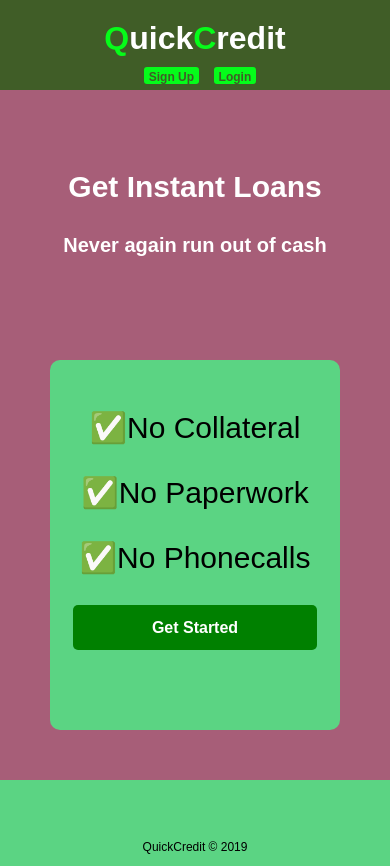
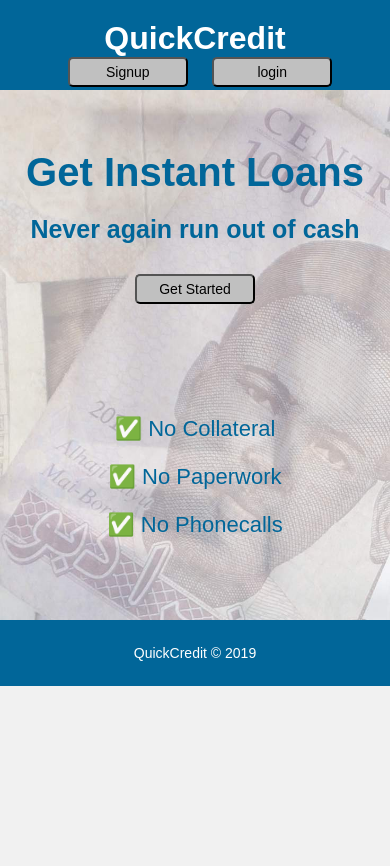
Before and after one commit to muheebolakunle/Quick_credit, a website: page UI/index.html in a window 390 px wide. After the commit the page ends 844 px from the top, so only its background shows below. Drawn offline with Linux system fonts and the light colour scheme.

Commit message:
feat(UI): design a responsive landing page
-create html file
-add style to page
-ensure that page is responsive

[Finishes #165998157]

```diff
--- a/UI/index.html
+++ b/UI/index.html
@@ -12,12 +12,12 @@
         <header>
             <div class="container">
                 <div id="branding">
-                    <h1><span class="highlight">Q</span>uick<span class="highlight">C</span>redit</h1>
+                    <h1>QuickCredit</h1>
                 </div>
                 <nav>
                     <ul>
-                        <li class="highlight"><a href="signup.html">Sign up</a></li>
-                        <li class="highlight"><a href="login.html">login</a></li>
+                        <li class="highlight"><a href="signup.html"><button id="get-started" type="submit" class="" >Signup</button></a></li>
+                        <li class="highlight"><a href="login.html"><button id="get-started" type="submit" class="" >login</button></a></li>
                     </ul>
                 </nav>
             </div>
@@ -28,13 +28,14 @@
             <div id="body-header">
                 <h3 >Get instant loans </h3>
                 <h4>Never again run out of cash</h4>
+                <a href="signup.html"><button id="get-started" type="submit" class="" >Get Started</button></a>
+
             </div>
 
             <div id="body">
-                <p>&#9989;No Collateral</p>
-                <p>&#9989;No Paperwork</p>
-                <p>&#9989;No Phonecalls</p>
-                <a href="signup.html"><button id="get-started" type="submit" class="button" >Get Started</button></a>
+                <p>&#9989; No Collateral</p>
+                <p>&#9989; No Paperwork</p>
+                <p>&#9989; No Phonecalls</p>
             </div>
         </main>
             <footer class="footer">
--- a/UI/style.css
+++ b/UI/style.css
@@ -1,7 +1,7 @@
-body{
+body,html{
     margin: 0;
     padding: 0;
-    background: #5bd483;
+    background: #f1f1f1;
     font-family: Arial, Helvetica, sans-serif;
 }
 
@@ -31,7 +31,7 @@ h2,h3{
 }
 
 button:hover {
- background: #05ff1afa;
+ background: #A9A9A9;
  box-shadow: 0 12px 16px 0 rgba(0, 0, 0, 0.24),
    0 17px 50px 0 rgba(0, 0, 0, 0.19);
 }
@@ -56,9 +56,10 @@ input:focus {
 header{
     margin: 0;
     padding-top: 20px;
-    background: #405d27;
+    background: #016699;
     color: #ffffff;
     min-height: 60px;
+    width: 100%
 }
 
 header #branding{
@@ -71,17 +72,12 @@ header #branding h1{
 
 header nav{
     float: right;
-    margin-top: 10px;
 }
 
 header li{
     display: inline;
     padding: 5px 20px 5px 20px;
-    background: #05ff1afa;
-    border-radius: 3px;
     margin-left: 10px;
-
-
 }
 
 header a{
@@ -183,13 +179,15 @@ header a:hover{
  /* FOOTER */
  .footer {
     text-align: center;
+    background: #016699;
   }
 
   .footer p {
-    margin-top: 40px;
-    padding: 20px 0 0 0;
-    font-size: 12px;
-    color: #000;
+    /* margin-top: 40px; */
+    padding: 25px 0 25px 0;
+    font-size: 14px;
+    color: white;
+    margin: 0
   }
 
 
@@ -315,45 +313,56 @@ footer#loan-footer{
 
 
    main#intro{
-       background: #c92c75b2;
+       background-image: url(img/loan-man.jpg);
+       background-position: center;
        min-height: 500px;
-       color: #ffffff;
+       width: 100%;
+       color: #016699;
        margin: 0;
-       padding: 50px;
+       padding-top: 120px;
+       background-size: cover
    }
 
    main#intro #body-header{
-       float: left;
-       width: 50%;
-       min-height: 300px;
-       text-align: center;
+       width: 70%;
+       min-height: 100px;
+       text-align: left;
+       margin-left: 150px;
+       margin-bottom: 70px
+       /* padding: 70px,0,0,90px */
 
 
    }
 
    main#intro #body{
-       float: right;
-       width: 30%;
-       background: #5bd483;
-       min-height: 350px;
-       border-radius: 10px;
-       text-align: center;
-       margin: 40px 50px 0 0;
+       width: 70%;
+       text-align: left;
+       margin-left: 150px;
+       /* margin-top: 60px */
    }
    #body-header h3{
-       font-size: 60px;
+       font-size: 40px;
         margin: 0;
-        margin-top: 130px;
    }
 
    #body-header h4{
-        font-size: 30px;
+        font-size: 25px;
         margin: 0;
-        margin-top: 50px;
+        margin-top: 10px;
+        margin-bottom: 30px
+}
+
+#get-started{
+  width: 120px;
+  font-size: 16px;
+  min-height: 40px;
+  border-radius: 5px;
+  background: #C0C0C0;
+  cursor: pointer;
 }
    #body p{
-       font-size: 30px;
-       color: #000000;
+       font-size: 20px;
+       color: #016699
    }
 
   /* MEDIA QUERY */
@@ -411,31 +420,40 @@ footer#loan-footer{
         width: 100%;
         margin-top: 0;
       }
-
+      main#intro{
+        padding-top: 30px;
+        background-position: left
+      }
       main#intro #body{
           min-width: 100px;
           padding-top: 20px;
+          margin-left: 0px;
       }
 
       main#intro #body-header{
           min-height: 150px;
+          margin-left: 0;
       }
 
       #body-header h3{
-        font-size: 30px;
+        font-size: 40px;
          margin: 0;
          margin-top: 30px;
     }
 
     #body-header h4{
-        font-size: 20px;
-        margin: 0;
-        margin-top: 30px;
+        font-size: 25px;
+        margin-bottom: 30px;
+        margin-top: 20px;
 }
    #body p{
-       font-size: 30px;
-       color: #000000;
+       font-size: 22px;
    }
+   #get-started{
+    width: 120px;
+    font-size: 14px;
+    min-height: 30px;
+  }
 
   }
 
```
Also changed, not shown: UI/img/loan-man.jpg (added).
